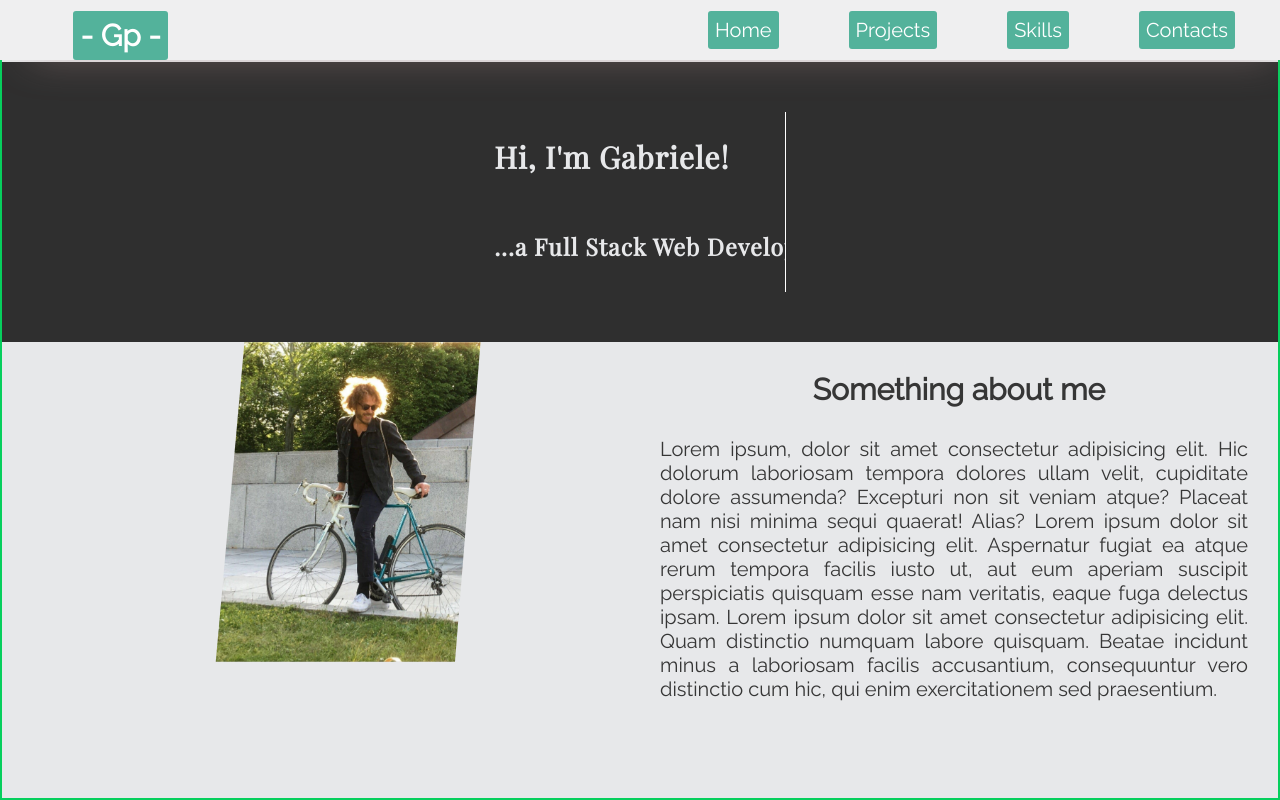
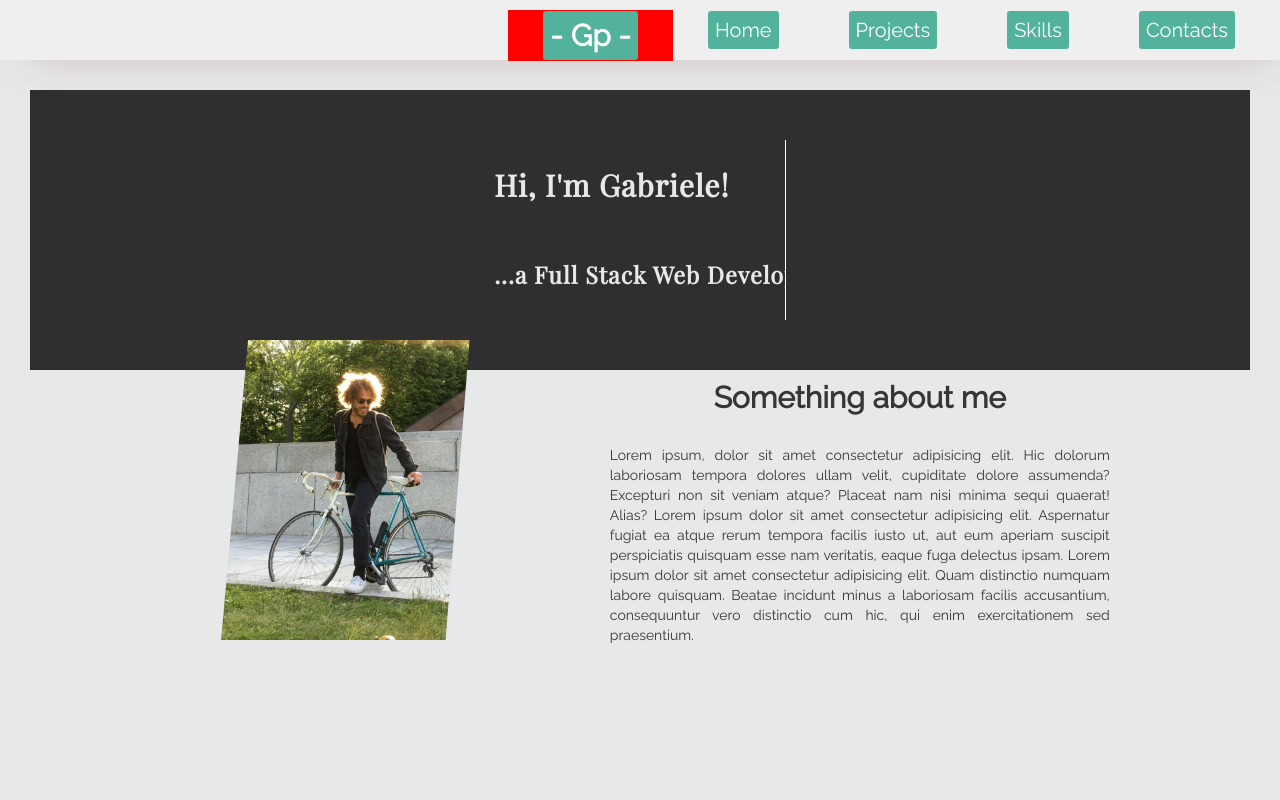
Before and after one commit to G-Pepe/Portfolio, a plain HTML site: page index.html in a window 1280 px wide. Shown: the top 800 px of the page. Drawn offline with nearby package versions, Linux system fonts and the light colour scheme.

Commit message:
ben's first fix

```diff
--- a/index.html
+++ b/index.html
@@ -35,7 +35,7 @@
             <h3>...a Full Stack Web Developer!</h3>
           </div>
         </div>
-
+        <div class="about">
           <div class="pic">
             <img class="me" src="/me_bike.jpg" alt="Gabriele" />
           </div>
@@ -55,6 +55,7 @@
               consequuntur vero distinctio cum hic, qui enim exercitationem sed
               praesentium.
             </p>
+          </div>
         </div>
       </div>
     </section>
--- a/style.css
+++ b/style.css
@@ -12,19 +12,21 @@ html {
 }
 
 section {
-  width: 100%;
-  height: 100vh;
-  border: 2px solid rgb(6, 207, 93);
+  /* width: 100%; */
+  min-height: 100vh;
+  /* border: 2px solid rgb(6, 207, 93); */
+  padding: 3rem;
 }
 
 /*  styling of navbar */
 
 .navbar {
   position: fixed;
-  right: 0;
+  top: 0;
   background-color: #efeff0;
   width: 100%;
   height: 6rem;
+  z-index: 999;
   box-shadow: 12px 12px 40px -20px rgba(174, 139, 139, 0.74);
   -webkit-box-shadow: 12px 12px 40px -20px rgba(174, 139, 139, 0.74);
   -moz-box-shadow: 12px 12px 40px -20px rgba(174, 139, 139, 0.74);
@@ -67,11 +69,12 @@ h2 {
 }
 
 li:nth-child(1) {
-  position: fixed;
-  left: 3%;
+  /* position: fixed; */
+  margin-left: 2%;
   color: #53b29b;
   font-size: 3rem;
   font-weight: bold;
+  background-color: red;
 }
 
 li:nth-child(1):visited {
@@ -82,9 +85,9 @@ li:nth-child(1):visited {
 
 .container {
   margin-top: 6rem;
-  display: flex;
+  /* display: flex;
   flex-flow: row wrap;
-  justify-content: space-around;
+  justify-content: space-around; */
 }
 
 .sliding {
@@ -98,35 +101,45 @@ li:nth-child(1):visited {
   line-height: 9rem;
   font-family: "Playfair Display", serif;
 }
-
+.about {
+  display: flex;
+  /* flex-direction: column; */
+  justify-content: space-evenly;
+}
 .pic {
-  display: flex;
+  /* display: flex;
   width: 50%;
   height: 40vh;
-  justify-content: center;
+   justify-content: center;
   align-items: center;
   vertical-align: baseline;
+  max-width: 32rem; */
 }
 
 .me {
   clip-path: polygon(26% 0, 100% 0%, 92% 100%, 17% 100%);
-  width: 50%;
+  /* width: 40%; */
   /* margin-bottom: 22rem; */
+  max-height: 30rem;
+  margin-top: -3rem;
 }
 
 .text {
-  width: 50%;
-  height: 40vh;
-  display: inline-block;
-  justify-content: center;
-  align-items: center;
-  padding: 2rem;
+  /* width: 55%; */
+  font-size: 0.7rem;
+  /* height: 40vh; */
+  /* display: inline-block; */
+  /* justify-content: center; */
+  /* align-items: center; */
+  /* padding: 2rem; */
 }
 
 .text p {
-  font-size: 2rem;
+  font-size: 1.4rem;
+  line-height: 2rem;
+  width: 50rem;
   text-align: justify;
-  padding-right: 1rem;
+  /* margin-right: 5rem; */
 }
 
 .text h2 {
@@ -391,36 +404,36 @@ footer a:visited {
 
 @media only screen and (max-width: 992px) {
   .sliding {
-    max-width: 992px;
+    /* max-width: 992px; */
     display: flex;
     justify-content: center;
     align-items: center;
   }
 
   .pic {
-    max-width: 992px;
+    /* max-width: 992px; */
     margin: 0 auto;
   }
 
   .text {
-    max-width: 992px;
+    /* max-width: 992px; */
   }
 
   .works {
     display: flex;
     flex-flow: row wrap;
-    max-width: 992px;
+    /* max-width: 992px; */
     margin: 0 auto;
     justify-content: space-around;
   }
 
   .work {
-    max-width: 992px;
+    /* max-width: 992px; */
     position: static;
   }
 
   .boxes {
-    max-width: 992px;
+    /* max-width: 992px; */
     display: flex;
     margin: 0 auto;
     justify-content: space-evenly;
```
Lines whose indentation alone changed are shown as unchanged.
